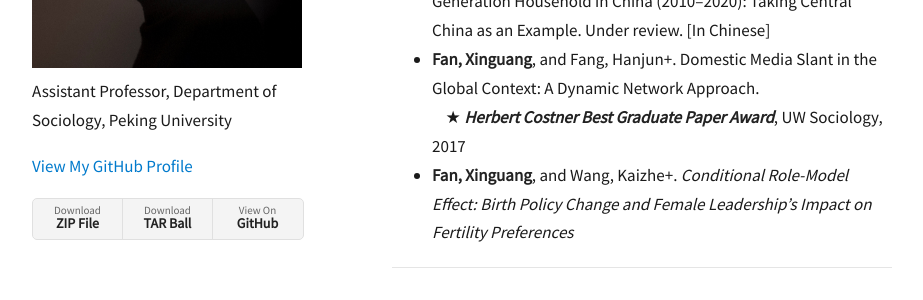
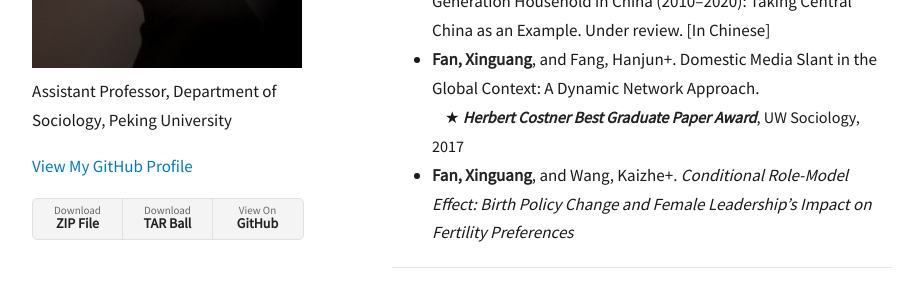
Before and after one commit to xinguang-fan/xinguang-fan.github.io, a Jekyll site: the page built from research.md, in a window 1280 px wide. Shown: the part 296-596 px from the top of the page, without its empty margins (178-1101 px from the left). Built offline with Jekyll 4.4.1, drawn with Linux system fonts in a browser that asks for light colours.

Commit message:
Update research.md

```diff
--- a/research.md
+++ b/research.md
@@ -13,7 +13,7 @@ nav_order: 2
 - Fang, Yiyang+, and **Xinguang Fan**. The Trend of Skipped-Generation Household in China (2010–2020): Taking Central China as an Example. Under review. [In Chinese]
 - **Fan, Xinguang**, and Fang, Hanjun+. Domestic Media Slant in the Global Context: A Dynamic Network Approach.
   <br>
-    &nbsp;&nbsp;&nbsp;&nbsp;★ <strong><em>Herbert Costner Best Graduate Paper Award</em></strong>, UW Sociology, 2017
+    <span style="font-size: 0.95em;">&nbsp;&nbsp;&nbsp;&nbsp;★ <strong><em>Herbert Costner Best Graduate Paper Award</em></strong>, UW Sociology, 2017<span>
 - **Fan, Xinguang**, and Wang, Kaizhe+. *Conditional Role-Model Effect: Birth Policy Change and Female Leadership’s Impact on Fertility Preferences*
 
 ---
```
